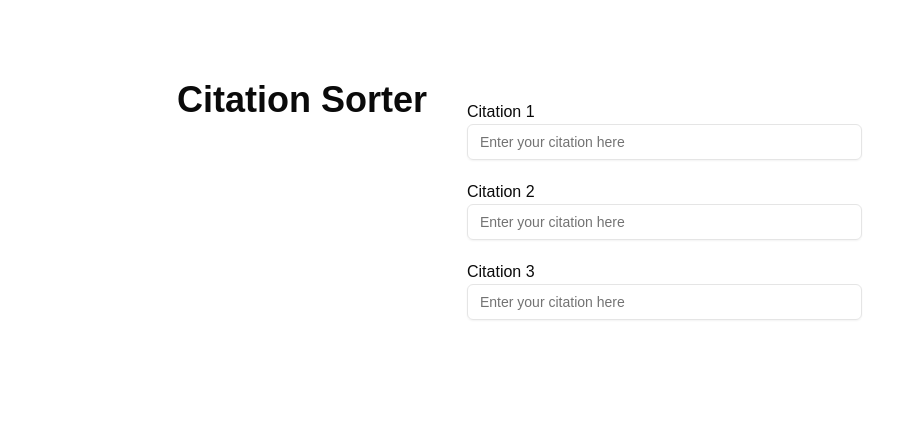
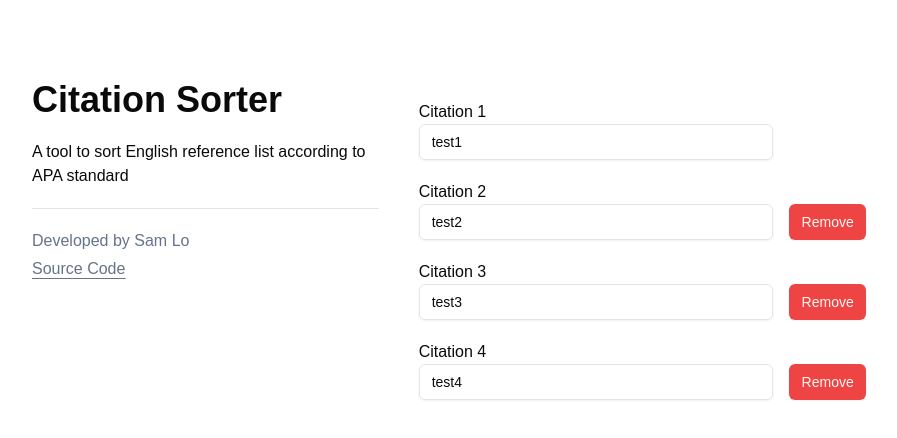
Before and after one commit to SamLo2200/ReferenceSorter, a Next.js app: page / in a window 1280 px wide. Shown: the top 438 px of the page, without its empty margins (48-945 px from the left). Built offline with nearby package versions, Linux system fonts and the light colour scheme.

Commit message:
added remove button

```diff
--- a/package.json
+++ b/package.json
@@ -10,6 +10,7 @@
   },
   "dependencies": {
     "@radix-ui/react-icons": "^1.3.0",
+    "@radix-ui/react-slot": "^1.1.0",
     "class-variance-authority": "^0.7.0",
     "clsx": "^2.1.1",
     "lucide-react": "^0.453.0",
--- a/src/app/page.tsx
+++ b/src/app/page.tsx
@@ -4,9 +4,28 @@
     return (
         <main className="flex justify-center items-center mx-20 my-20">
             <div className="grid grid-cols-1 gap-10 md:grid-cols-3 lg:grid-cols-6">
-        <p className="text-4xl font-bold place-self-start text-nowrap lg:col-span-2">
+                <div className="flex flex-col gap-1 lg:col-span-2">
+                    <p className="text-4xl font-bold place-self-start lg:col-span-2">
                         Citation Sorter
                     </p>
+                    <p className="my-4">
+                        A tool to sort English reference list according to APA
+                        standard
+                    </p>
+
+                    <hr></hr>
+                    <p className="mt-4 text-slate-500">
+                        Developed by{" "}
+                        <a className="" href="https://github.com/SamLo2200">
+                            Sam Lo
+                        </a>
+                    </p>
+                    <p className="text-slate-500 underline underline-offset-4">
+                        <a href="https://github.com/SamLo2200/ReferenceSorter">
+                            Source Code
+                        </a>
+                    </p>
+                </div>
                 <div className="md:col-span-2 lg:col-span-3">
                     <DymanicTable />
                 </div>
--- a/src/components/DymanicTable.tsx
+++ b/src/components/DymanicTable.tsx
@@ -2,12 +2,14 @@
 
 import { useState } from "react";
 import { Input } from "@/components/ui/input";
+import { Button } from "./ui/button";
 
 export default function DymanicTable() {
     const [citationContent, setCitationContent] = useState<string[]>([
         "test1",
         "test2",
         "test3",
+        "test4",
     ]);
     // const [citationCount, setCitationCount] = useState<number>(0);
 
@@ -30,11 +32,27 @@
                         key={index}>
                         <div>
                             <label>Citation {index + 1}</label>
-                            <Input
-                                placeholder="Enter your citation here"
-                                name="citation"
-                                onChange={(e) => handleChange(index, e)}
-                            />
+
+                            <div className="grid grid-cols-4 lg:grid-cols-6 gap-4">
+                                <Input
+                                    placeholder="Enter your citation here"
+                                    name="citation"
+                                    value={citationContent[index] || ""}
+                                    onChange={(e) => handleChange(index, e)}
+                                    className="col-span-3 lg:col-span-4"
+                                />
+
+                                {index ? (
+                                    <Button
+                                        variant="destructive"
+                                        onClick={() =>
+                                            console.log("hello world")
+                                        }>
+                                        Remove
+                                    </Button>
+                                ) : null}
+                                <div />
+                            </div>
                         </div>
                     </div>
                 );
--- /dev/null
+++ b/src/components/ui/button.tsx
@@ -0,0 +1,57 @@
+import * as React from "react"
+import { Slot } from "@radix-ui/react-slot"
+import { cva, type VariantProps } from "class-variance-authority"
+
+import { cn } from "@/lib/utils"
+
+const buttonVariants = cva(
+  "inline-flex items-center justify-center gap-2 whitespace-nowrap rounded-md text-sm font-medium transition-colors focus-visible:outline-none focus-visible:ring-1 focus-visible:ring-ring disabled:pointer-events-none disabled:opacity-50 [&_svg]:pointer-events-none [&_svg]:size-4 [&_svg]:shrink-0",
+  {
+    variants: {
+      variant: {
+        default:
+          "bg-primary text-primary-foreground shadow hover:bg-primary/90",
+        destructive:
+          "bg-destructive text-destructive-foreground shadow-sm hover:bg-destructive/90",
+        outline:
+          "border border-input bg-background shadow-sm hover:bg-accent hover:text-accent-foreground",
+        secondary:
+          "bg-secondary text-secondary-foreground shadow-sm hover:bg-secondary/80",
+        ghost: "hover:bg-accent hover:text-accent-foreground",
+        link: "text-primary underline-offset-4 hover:underline",
+      },
+      size: {
+        default: "h-9 px-4 py-2",
+        sm: "h-8 rounded-md px-3 text-xs",
+        lg: "h-10 rounded-md px-8",
+        icon: "h-9 w-9",
+      },
+    },
+    defaultVariants: {
+      variant: "default",
+      size: "default",
+    },
+  }
+)
+
+export interface ButtonProps
+  extends React.ButtonHTMLAttributes<HTMLButtonElement>,
+    VariantProps<typeof buttonVariants> {
+  asChild?: boolean
+}
+
+const Button = React.forwardRef<HTMLButtonElement, ButtonProps>(
+  ({ className, variant, size, asChild = false, ...props }, ref) => {
+    const Comp = asChild ? Slot : "button"
+    return (
+      <Comp
+        className={cn(buttonVariants({ variant, size, className }))}
+        ref={ref}
+        {...props}
+      />
+    )
+  }
+)
+Button.displayName = "Button"
+
+export { Button, buttonVariants }
```
Also changed, not shown: 1 other file (tests, documents, lock files or other folders). Lines whose indentation alone changed are shown as unchanged.
